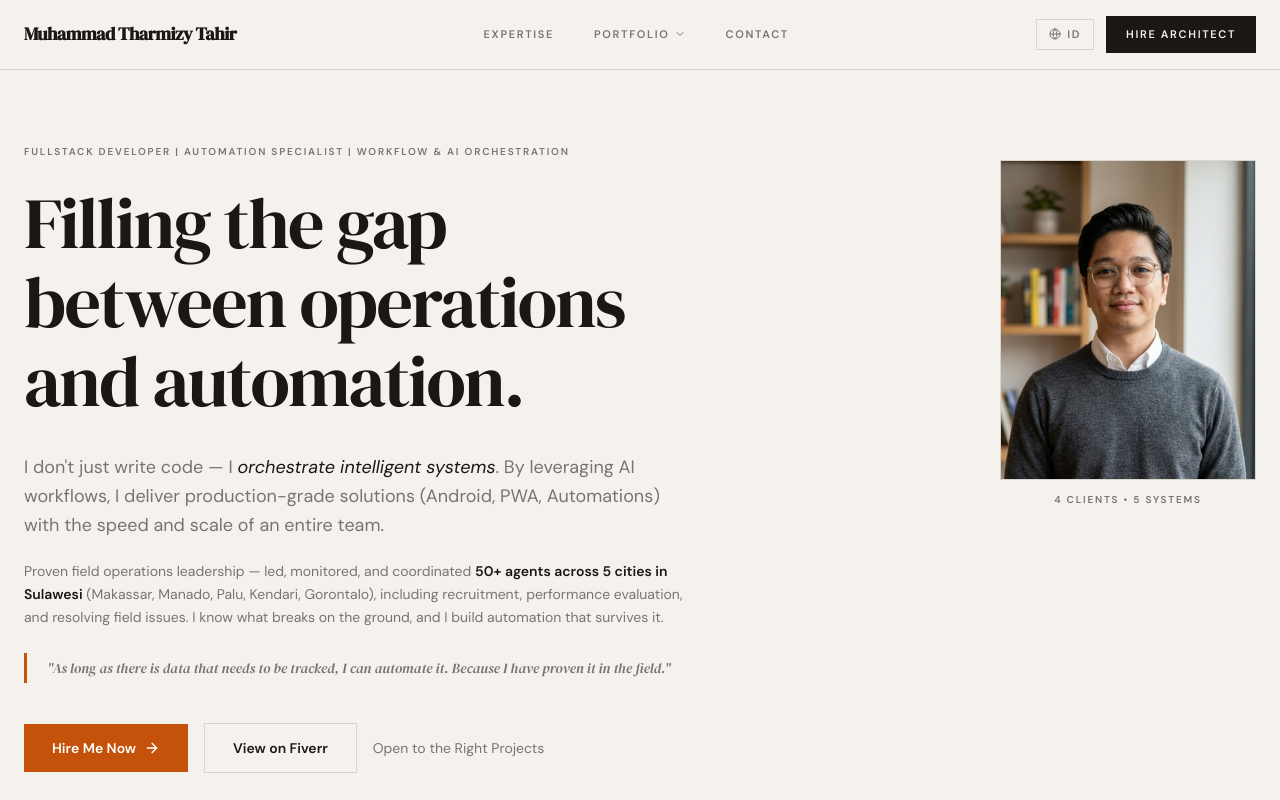
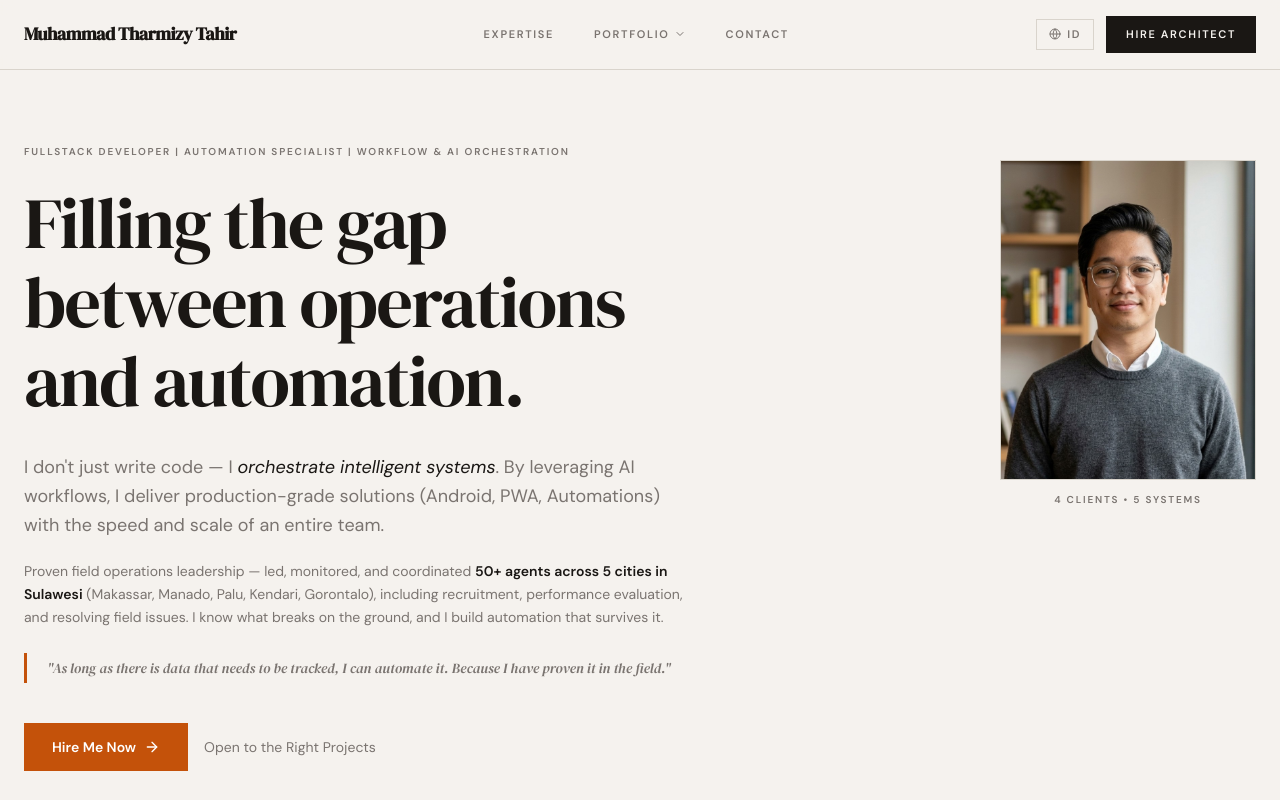
Before and after one commit to tamtam2492/portfolio, a React (Vite) app: page / in a window 1280 px wide. Shown: the top 800 px of the page. Built offline with nearby package versions, Linux system fonts and the light colour scheme.

Commit message:
fix: remove all Fiverr references from portfolio

```diff
--- a/src/App.tsx
+++ b/src/App.tsx
@@ -130,7 +130,6 @@ const translations = {
       p2_post: " (Makassar, Manado, Palu, Kendari, Gorontalo), including recruitment, performance evaluation, and resolving field issues. I know what breaks on the ground, and I build automation that survives it.",
       quote: '"As long as there is data that needs to be tracked, I can automate it. Because I have proven it in the field."',
       cta_hire: "Hire Me Now",
-      cta_fiverr: "View on Fiverr",
       available: "Open to the Right Projects",
       badge_img: "4 Clients • 5 Systems",
     },
@@ -220,7 +219,6 @@ const translations = {
       p2_post: " (Makassar, Manado, Palu, Kendari, Gorontalo), termasuk rekrutmen, evaluasi kinerja, dan penyelesaian masalah lapangan. Saya tahu apa yang rusak di lapangan, dan saya membangun otomasi yang tahan uji.",
       quote: '"Selama ada data yang perlu dilacak, saya bisa mengotomatisasinya. Karena saya sudah membuktikannya di lapangan."',
       cta_hire: "Hubungi Sekarang",
-      cta_fiverr: "Lihat di Fiverr",
       available: "Terbuka untuk Proyek yang Tepat",
       badge_img: "4 Klien • 5 Sistem",
     },
@@ -405,14 +403,6 @@ export default function App() {
                   className="bg-brand-accent text-white px-7 py-3.5 text-sm font-semibold flex items-center gap-2 hover:opacity-90 transition-opacity"
                 >
                   {t.hero.cta_hire} <ArrowRight className="w-4 h-4" />
-                </a>
-                <a
-                  href="https://www.fiverr.com/tamtam2492"
-                  target="_blank"
-                  rel="noopener noreferrer"
-                  className="border border-brand-border px-7 py-3.5 text-sm font-semibold text-brand-text flex items-center gap-2 hover:border-brand-accent hover:text-brand-accent transition-all"
-                >
-                  {t.hero.cta_fiverr}
                 </a>
                 <p className="text-sm text-brand-muted">{t.hero.available}</p>
               </div>
@@ -714,7 +704,6 @@ export default function App() {
               { label: "Telegram", value: "@tamtam2492", href: "https://t.me/tamtam2492" },
               { label: "LinkedIn", value: "linkedin.com/in/muhammadtharmizy", href: "https://www.linkedin.com/in/muhammadtharmizy" },
               { label: "GitHub", value: "github.com/tamtam2492", href: "https://github.com/tamtam2492" },
-              { label: "Fiverr", value: "fiverr.com/tamtam2492", href: "https://www.fiverr.com/tamtam2492" },
             ].map((item) => (
               <a
                 key={item.label}
```
